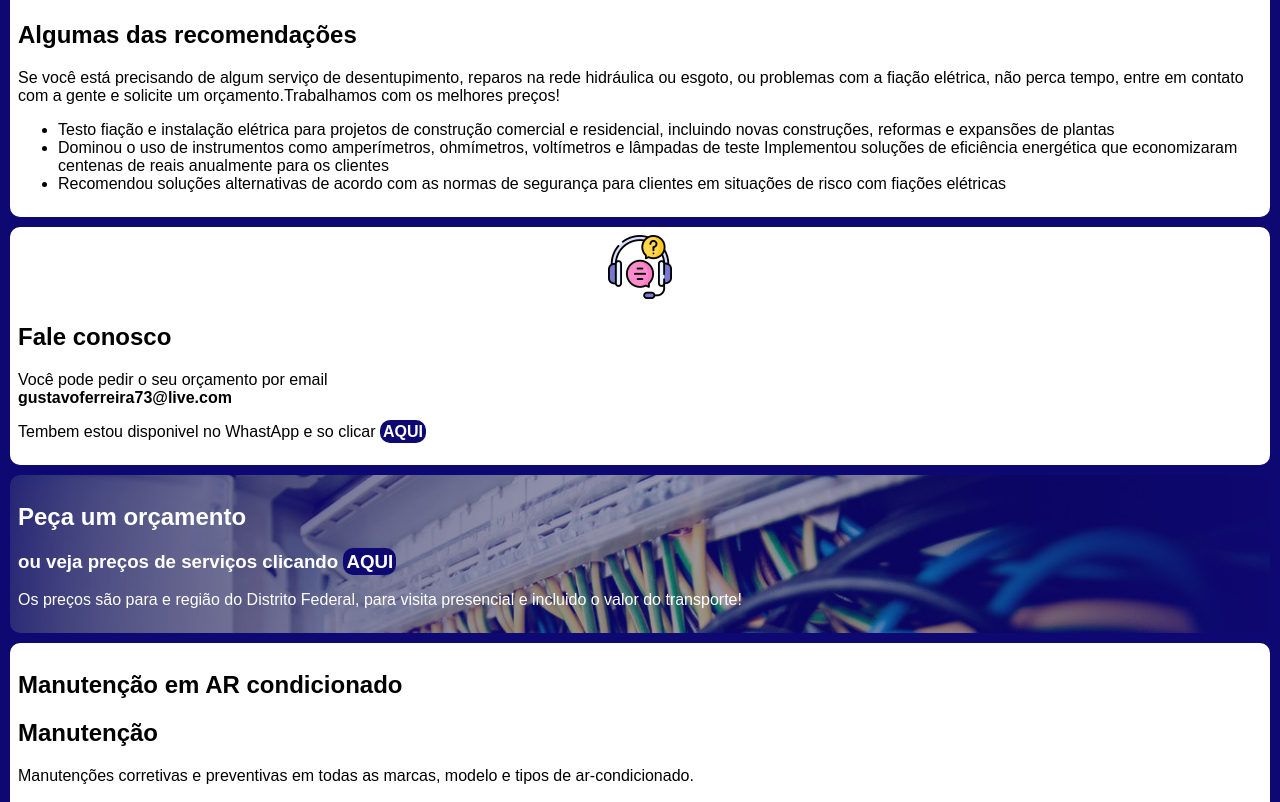
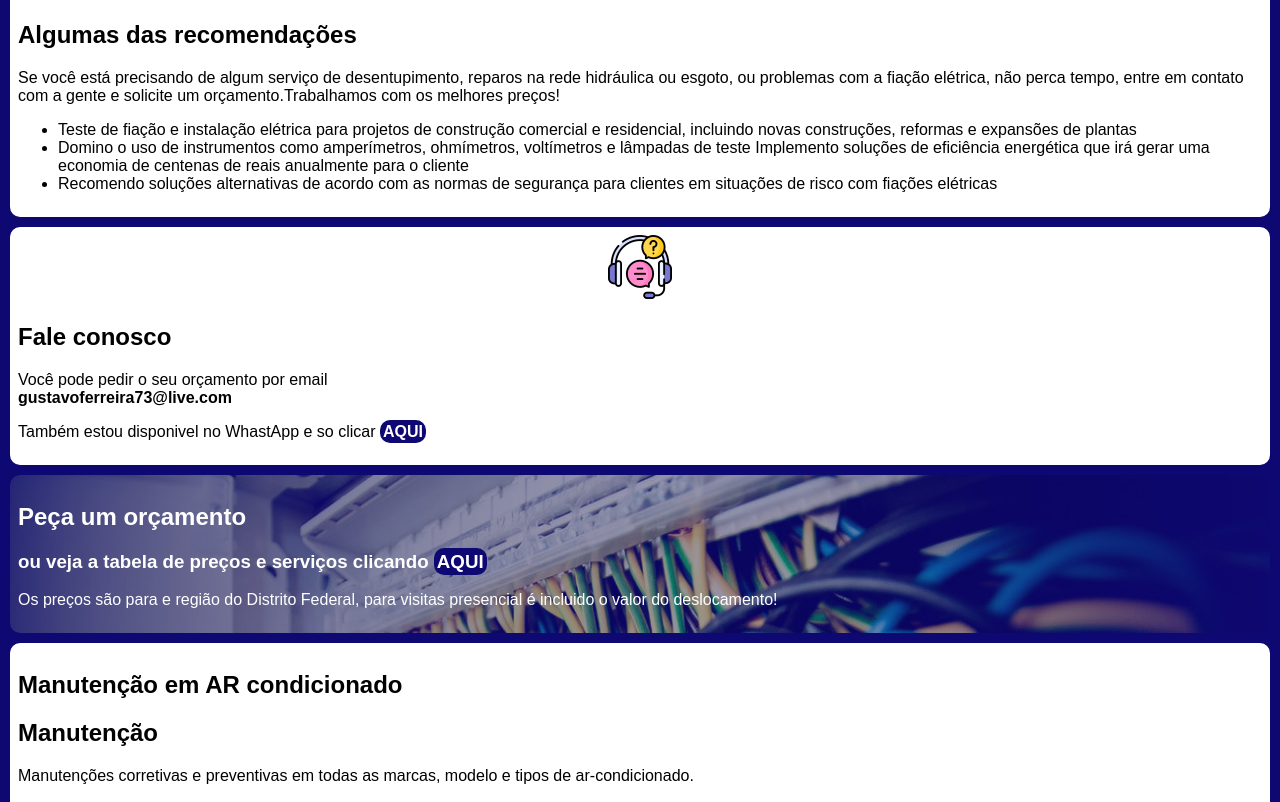
Before and after one commit to gustavo7344/gcode, a plain HTML site: page index.html in a window 1280 px wide. Shown: the part 672-1474 px from the top of the page. Drawn offline with Linux system fonts and the light colour scheme.

Commit message:
Add files via upload

```diff
--- a/index.html
+++ b/index.html
@@ -5,6 +5,7 @@
     <meta http-equiv="X-UA-Compatible" content="IE=edge">
     <meta name="viewport" content="width=device-width, initial-scale=1.0">
     <title>Eletricista</title>
+    <link rel="shortcut icon" href="./arquivos/mini.png" type="image/x-icon">
     <link rel="stylesheet" href="style.css">
 </head>
 <body>
@@ -25,12 +26,12 @@
 
         <ul>
 
-            <li>Testo fiação e instalação elétrica para projetos de construção comercial e residencial, incluindo novas construções, reformas e expansões de plantas</li>
+            <li>Teste de fiação e instalação elétrica para projetos de construção comercial e residencial, incluindo novas construções, reformas e expansões de plantas</li>
 
-            <li>Dominou o uso de instrumentos como amperímetros, ohmímetros, voltímetros e lâmpadas de teste
-            Implementou soluções de eficiência energética que economizaram centenas de reais anualmente para os clientes</li>
+            <li>Domino o uso de instrumentos como amperímetros, ohmímetros, voltímetros e lâmpadas de teste
+            Implemento soluções de eficiência energética que irá gerar uma economia de centenas de reais anualmente para o cliente</li>
 
-            <li>Recomendou soluções alternativas de acordo com as normas de segurança para clientes em situações de risco com fiações elétricas</li>
+            <li>Recomendo soluções alternativas de acordo com as normas de segurança para clientes em situações de risco com fiações elétricas</li>
 
         </ul>
 
@@ -47,7 +48,7 @@
         <p>
             Você pode pedir o seu orçamento por email </br>
             <strong>gustavoferreira73@live.com</strong></p>
-            <p>Tembem estou disponivel no WhastApp e so clicar <a href="https://api.whatsapp.com/send?phone=5561995084318&text=Preciso%20de%20um%20servi%C3%A7o%20de%20eletricista%20"><strong>AQUI</strong></a></p>
+            <p>Também estou disponivel no WhastApp e so clicar <a href="https://api.whatsapp.com/send?phone=5561995084318&text=Preciso%20de%20um%20servi%C3%A7o%20de%20eletricista%20"><strong>AQUI</strong></a></p>
         </p>
 
     </section>
@@ -55,8 +56,8 @@
     <section class="eletro">
 
         <h1>Peça um orçamento</h1>
-        <h3>ou veja preços de serviços clicando <a href="segundapagina.html"><strong>AQUI</strong></a></h3>
-        <p>Os preços são para e região do Distrito Federal, para visita presencial e incluido o valor do transporte!</p>
+        <h3>ou veja a tabela de preços e serviços clicando <a href="segundapagina.html"><strong>AQUI</strong></a></h3>
+        <p>Os preços são para e região do Distrito Federal, para visitas presencial é incluido o valor do deslocamento!</p>
 
     </section>
 
```
Also changed, not shown: segundapagina.html (+1 -0 lines), arquivos/mini.png (added).
